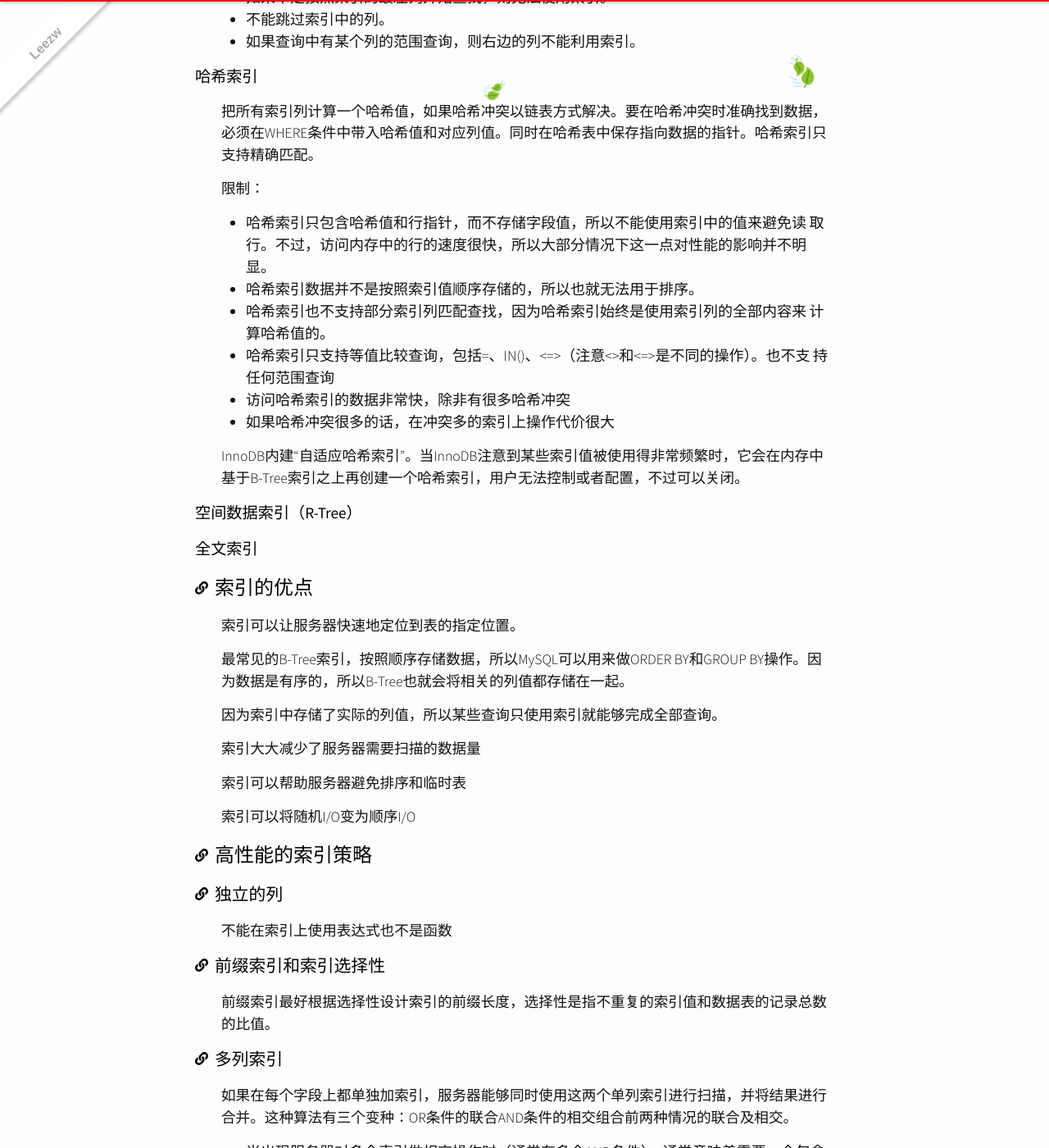
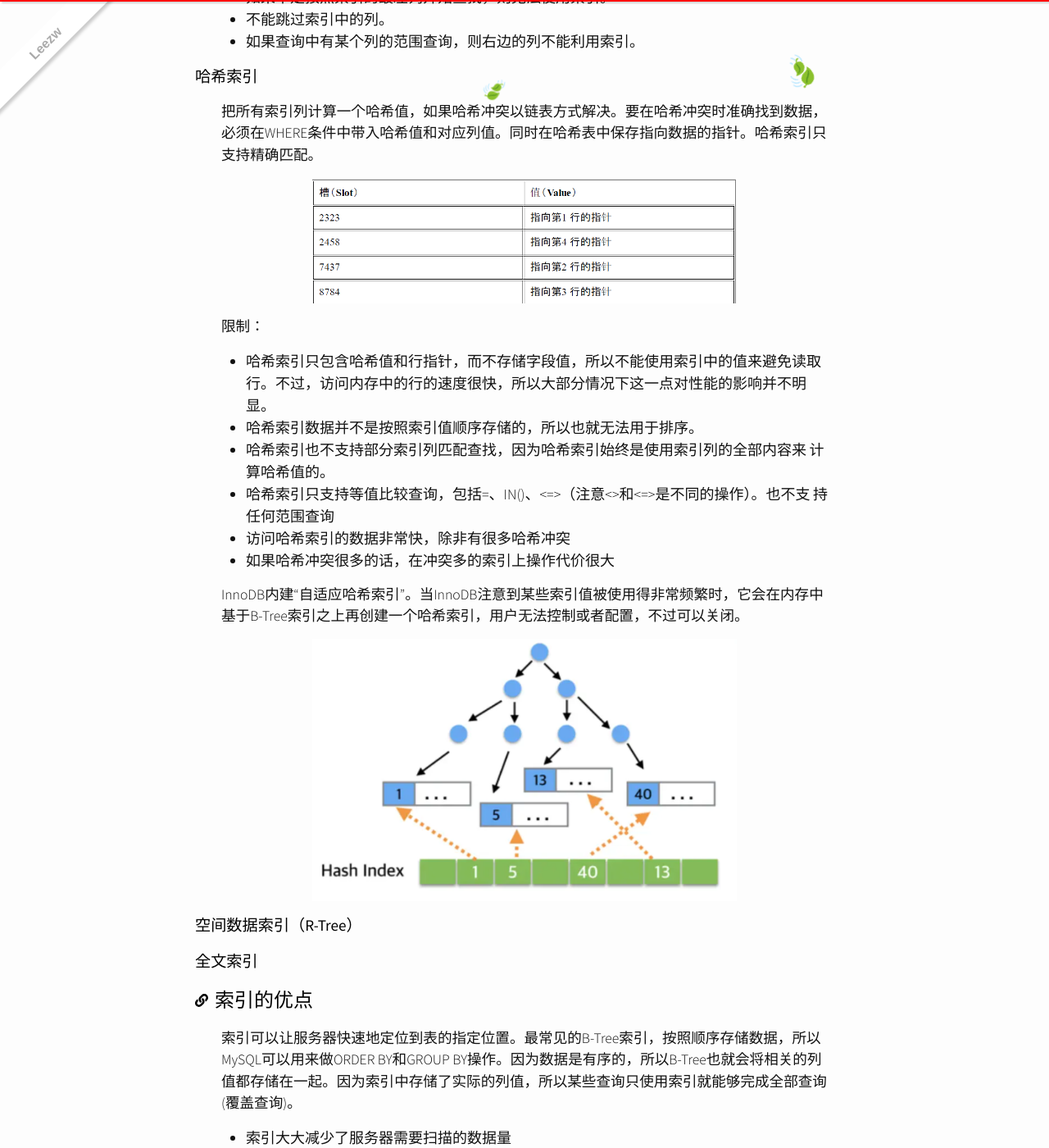
Before and after one commit to quantum-li/quantum-li.github.io, a Jekyll site: the page built from _posts/2020-04-10-high-performance-mysql.md, in a window 1280 px wide and 1400 px high, scrolled down 7554 px. Shown: the whole window at 82% size. Built offline with Jekyll 4.4.1, drawn with Linux system fonts in a browser that asks for light colours; nearby versions of some CDN libraries; comment, search, counter and statistics services are not loaded.

Commit message:
2020-5-4 22:55:10

```diff
--- a/_posts/2020-04-10-high-performance-mysql.md
+++ b/_posts/2020-04-10-high-performance-mysql.md
@@ -229,9 +229,11 @@ B-Tree的限制
 
 把所有索引列计算一个哈希值，如果哈希冲突以链表方式解决。要在哈希冲突时准确找到数据，必须在WHERE条件中带入哈希值和对应列值。同时在哈希表中保存指向数据的指针。哈希索引只支持精确匹配。
 
+![哈希索引结构](/assets/images/b5da2883-ecb6-4b95-bb99-65fda6ff7a98.png)
+
 限制：
 
-+ 哈希索引只包含哈希值和行指针，而不存储字段值，所以不能使用索引中的值来避免读 取行。不过，访问内存中的行的速度很快，所以大部分情况下这一点对性能的影响并不明 显。
++ 哈希索引只包含哈希值和行指针，而不存储字段值，所以不能使用索引中的值来避免读取行。不过，访问内存中的行的速度很快，所以大部分情况下这一点对性能的影响并不明显。
 + 哈希索引数据并不是按照索引值顺序存储的，所以也就无法用于排序。
 + 哈希索引也不支持部分索引列匹配查找，因为哈希索引始终是使用索引列的全部内容来 计算哈希值的。
 + 哈希索引只支持等值比较查询，包括=、IN()、<=>（注意<>和<=>是不同的操作）。也不支 持任何范围查询
@@ -240,29 +242,25 @@ B-Tree的限制
 
 InnoDB内建“自适应哈希索引”。当InnoDB注意到某些索引值被使用得非常频繁时，它会在内存中基于B-Tree索引之上再创建一个哈希索引，用户无法控制或者配置，不过可以关闭。
 
+![自适应哈希索引](/assets/images/8d7b4aa1-013e-41e9-a81b-d5b4cc46c791.png)
+
 #### 空间数据索引（R-Tree）
 
 #### 全文索引
 
 ## 索引的优点
 
-索引可以让服务器快速地定位到表的指定位置。
+索引可以让服务器快速地定位到表的指定位置。最常见的B-Tree索引，按照顺序存储数据，所以MySQL可以用来做ORDER BY和GROUP BY操作。因为数据是有序的，所以B-Tree也就会将相关的列值都存储在一起。因为索引中存储了实际的列值，所以某些查询只使用索引就能够完成全部查询(覆盖查询)。
 
-最常见的B-Tree索引，按照顺序存储数据，所以MySQL可以用来做ORDER BY和GROUP BY操作。因为数据是有序的，所以B-Tree也就会将相关的列值都存储在一起。
-
-因为索引中存储了实际的列值，所以某些查询只使用索引就能够完成全部查询。
-
-索引大大减少了服务器需要扫描的数据量
-
-索引可以帮助服务器避免排序和临时表
-
-索引可以将随机I/O变为顺序I/O
++ 索引大大减少了服务器需要扫描的数据量
++ 索引可以帮助服务器避免排序和临时表
++ 索引可以将随机I/O变为顺序I/O
 
 ## 高性能的索引策略
 
 ### 独立的列
 
-不能在索引上使用表达式也不是函数
+不能在索引上使用表达式或者函数
 
 ### 前缀索引和索引选择性
 
```
Also changed, not shown: assets/images/8d7b4aa1-013e-41e9-a81b-d5b4cc46c791.png (added), assets/images/b5da2883-ecb6-4b95-bb99-65fda6ff7a98.png (added).
